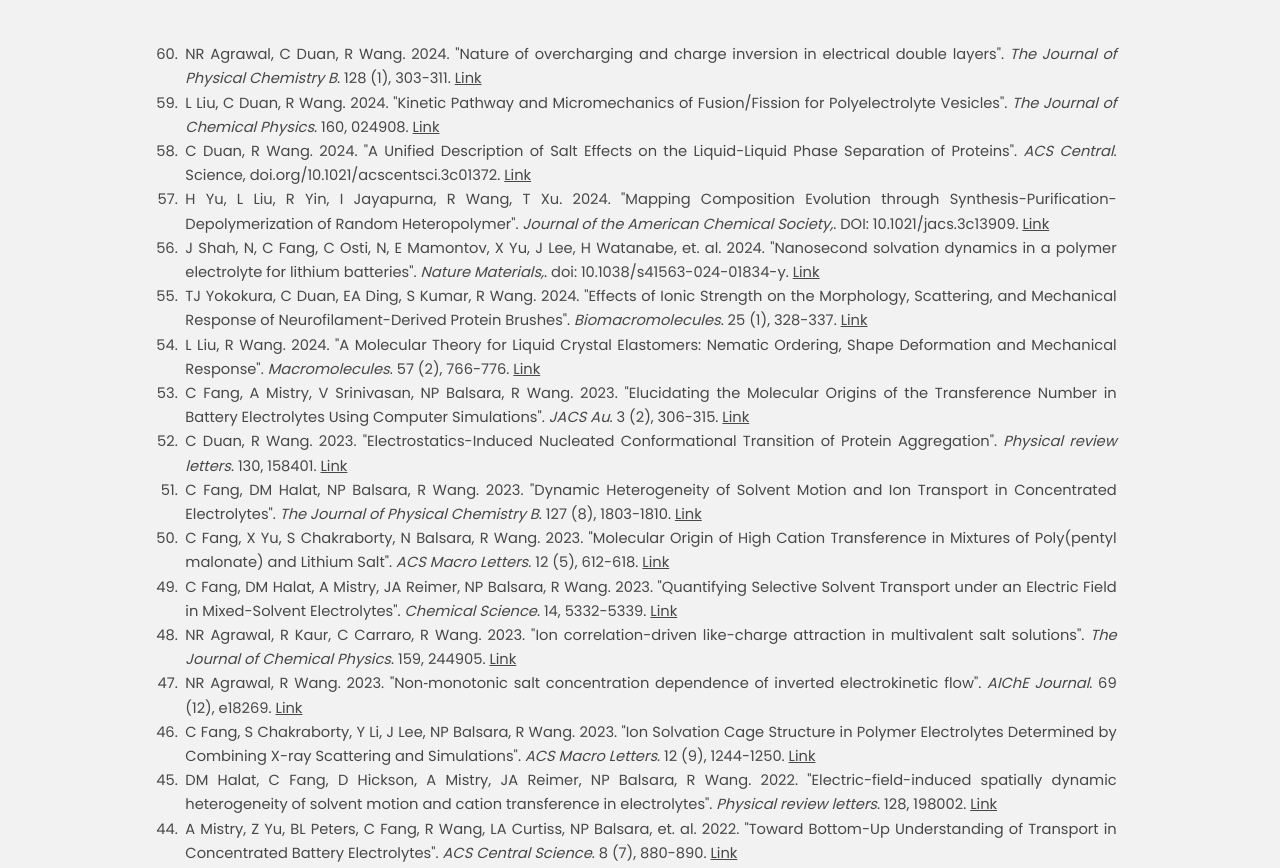
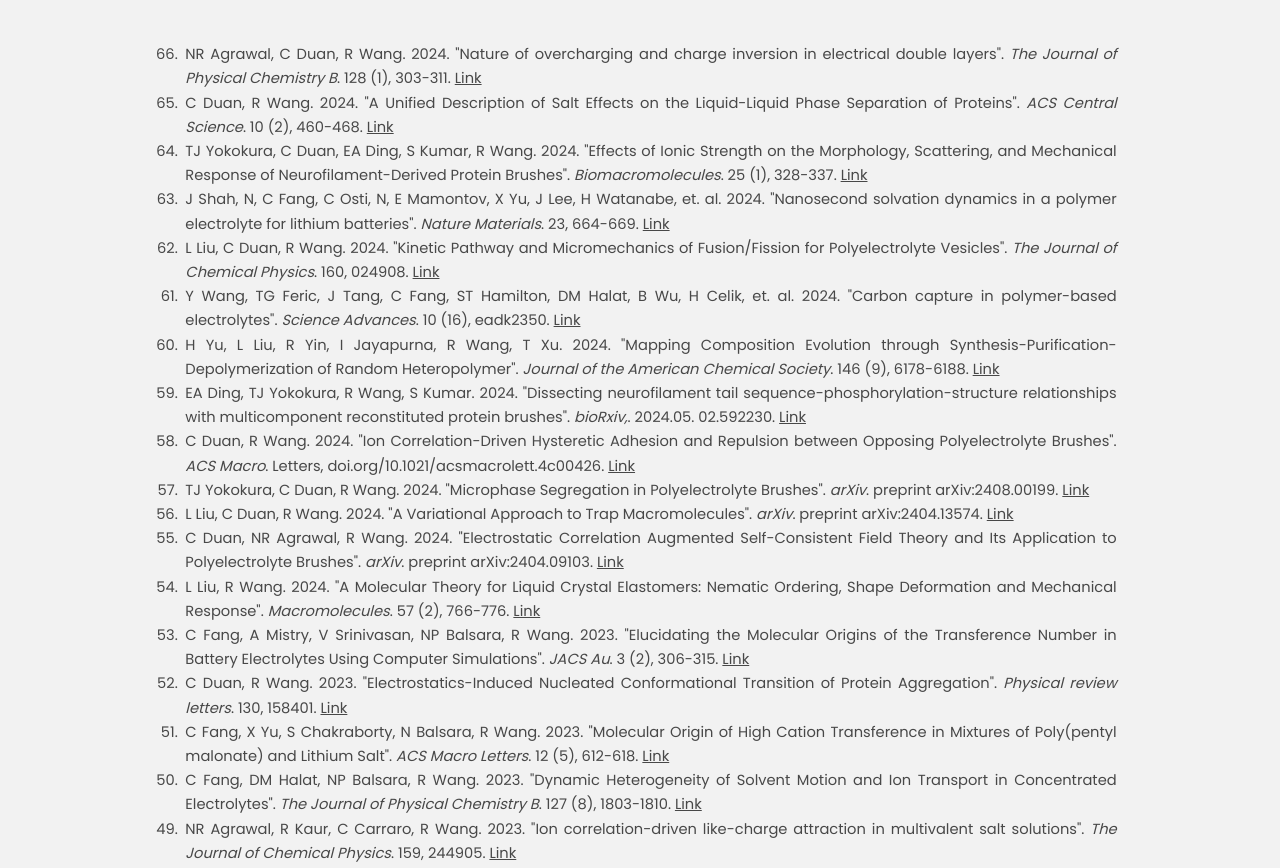
Before and after one commit to tyokokur/rwgrp, a plain HTML site: page publications.html in a window 1280 px wide. Shown: the part 198-1066 px from the top of the page. Drawn offline with Linux system fonts and the light colour scheme.

Commit message:
autocommit

```diff
--- a/publications.html
+++ b/publications.html
@@ -54,15 +54,27 @@
 
 <li>NR Agrawal, C Duan, R Wang. 2024. "Nature of overcharging and charge inversion in electrical double layers". <em>The Journal of Physical Chemistry B</em>. 128 (1), 303-311. <a href="https://scholar.google.com/citations?view_op=view_citation&hl=en&user=IdNvgY0AAAAJ&pagesize=100&citation_for_view=IdNvgY0AAAAJ:tkaPQYYpVKoC">Link</a></li>
 
+<li>C Duan, R Wang. 2024. "A Unified Description of Salt Effects on the Liquid-Liquid Phase Separation of Proteins". <em>ACS Central Science</em>. 10 (2), 460-468. <a href="https://scholar.google.com/citations?view_op=view_citation&hl=en&user=IdNvgY0AAAAJ&pagesize=100&citation_for_view=IdNvgY0AAAAJ:WqliGbK-hY8C">Link</a></li>
+
+<li>TJ Yokokura, C Duan, EA Ding, S Kumar, R Wang. 2024. "Effects of Ionic Strength on the Morphology, Scattering, and Mechanical Response of Neurofilament-Derived Protein Brushes". <em>Biomacromolecules</em>. 25 (1), 328-337. <a href="https://scholar.google.com/citations?view_op=view_citation&hl=en&user=IdNvgY0AAAAJ&pagesize=100&citation_for_view=IdNvgY0AAAAJ:UHK10RUVsp4C">Link</a></li>
+
+<li>J Shah, N, C Fang, C Osti, N, E Mamontov, X Yu, J Lee, H Watanabe, et. al. 2024. "Nanosecond solvation dynamics in a polymer electrolyte for lithium batteries". <em>Nature Materials</em>. 23, 664-669. <a href="https://scholar.google.com/citations?view_op=view_citation&hl=en&user=IdNvgY0AAAAJ&pagesize=100&citation_for_view=IdNvgY0AAAAJ:uLbwQdceFCQC">Link</a></li>
+
 <li>L Liu, C Duan, R Wang. 2024. "Kinetic Pathway and Micromechanics of Fusion/Fission for Polyelectrolyte Vesicles". <em>The Journal of Chemical Physics</em>. 160, 024908. <a href="https://scholar.google.com/citations?view_op=view_citation&hl=en&user=IdNvgY0AAAAJ&pagesize=100&citation_for_view=IdNvgY0AAAAJ:LjlpjdlvIbIC">Link</a></li>
 
-<li>C Duan, R Wang. 2024. "A Unified Description of Salt Effects on the Liquid-Liquid Phase Separation of Proteins". <em>ACS Central</em>. Science, doi.org/10.1021/acscentsci.3c01372. <a href="https://scholar.google.com/citations?view_op=view_citation&hl=en&user=IdNvgY0AAAAJ&pagesize=100&citation_for_view=IdNvgY0AAAAJ:WqliGbK-hY8C">Link</a></li>
+<li>Y Wang, TG Feric, J Tang, C Fang, ST Hamilton, DM Halat, B Wu, H Celik, et. al. 2024. "Carbon capture in polymer-based electrolytes". <em>Science Advances</em>. 10 (16), eadk2350. <a href="https://scholar.google.com/citations?view_op=view_citation&hl=en&user=IdNvgY0AAAAJ&pagesize=100&citation_for_view=IdNvgY0AAAAJ:NJ774b8OgUMC">Link</a></li>
 
-<li>H Yu, L Liu, R Yin, I Jayapurna, R Wang, T Xu. 2024. "Mapping Composition Evolution through Synthesis-Purification-Depolymerization of Random Heteropolymer". <em>Journal of the American Chemical Society,</em>. DOI: 10.1021/jacs.3c13909. <a href="https://scholar.google.com/citations?view_op=view_citation&hl=en&user=IdNvgY0AAAAJ&pagesize=100&citation_for_view=IdNvgY0AAAAJ:_Ybze24A_UAC">Link</a></li>
+<li>H Yu, L Liu, R Yin, I Jayapurna, R Wang, T Xu. 2024. "Mapping Composition Evolution through Synthesis-Purification-Depolymerization of Random Heteropolymer". <em>Journal of the American Chemical Society</em>. 146 (9), 6178-6188. <a href="https://scholar.google.com/citations?view_op=view_citation&hl=en&user=IdNvgY0AAAAJ&pagesize=100&citation_for_view=IdNvgY0AAAAJ:_Ybze24A_UAC">Link</a></li>
 
-<li>J Shah, N, C Fang, C Osti, N, E Mamontov, X Yu, J Lee, H Watanabe, et. al. 2024. "Nanosecond solvation dynamics in a polymer electrolyte for lithium batteries". <em>Nature Materials,</em>. doi: 10.1038/s41563-024-01834-y. <a href="https://scholar.google.com/citations?view_op=view_citation&hl=en&user=IdNvgY0AAAAJ&pagesize=100&citation_for_view=IdNvgY0AAAAJ:uLbwQdceFCQC">Link</a></li>
+<li>EA Ding, TJ Yokokura, R Wang, S Kumar. 2024. "Dissecting neurofilament tail sequence-phosphorylation-structure relationships with multicomponent reconstituted protein brushes". <em>bioRxiv,</em>. 2024.05. 02.592230. <a href="https://scholar.google.com/citations?view_op=view_citation&hl=en&user=IdNvgY0AAAAJ&pagesize=100&citation_for_view=IdNvgY0AAAAJ:tKAzc9rXhukC">Link</a></li>
 
-<li>TJ Yokokura, C Duan, EA Ding, S Kumar, R Wang. 2024. "Effects of Ionic Strength on the Morphology, Scattering, and Mechanical Response of Neurofilament-Derived Protein Brushes". <em>Biomacromolecules</em>. 25 (1), 328-337. <a href="https://scholar.google.com/citations?view_op=view_citation&hl=en&user=IdNvgY0AAAAJ&pagesize=100&citation_for_view=IdNvgY0AAAAJ:UHK10RUVsp4C">Link</a></li>
+<li>C Duan, R Wang. 2024. "Ion Correlation-Driven Hysteretic Adhesion and Repulsion between Opposing Polyelectrolyte Brushes". <em>ACS Macro</em>. Letters, doi.org/10.1021/acsmacrolett.4c00426. <a href="https://scholar.google.com/citations?view_op=view_citation&hl=en&user=IdNvgY0AAAAJ&pagesize=100&citation_for_view=IdNvgY0AAAAJ:ZfRJV9d4-WMC">Link</a></li>
+
+<li>TJ Yokokura, C Duan, R Wang. 2024. "Microphase Segregation in Polyelectrolyte Brushes". <em>arXiv</em>. preprint arXiv:2408.00199. <a href="https://scholar.google.com/citations?view_op=view_citation&hl=en&user=IdNvgY0AAAAJ&pagesize=100&citation_for_view=IdNvgY0AAAAJ:_Re3VWB3Y0AC">Link</a></li>
+
+<li>L Liu, C Duan, R Wang. 2024. "A Variational Approach to Trap Macromolecules". <em>arXiv</em>. preprint arXiv:2404.13574. <a href="https://scholar.google.com/citations?view_op=view_citation&hl=en&user=IdNvgY0AAAAJ&pagesize=100&citation_for_view=IdNvgY0AAAAJ:7T2F9Uy0os0C">Link</a></li>
+
+<li>C Duan, NR Agrawal, R Wang. 2024. "Electrostatic Correlation Augmented Self-Consistent Field Theory and Its Application to Polyelectrolyte Brushes". <em>arXiv</em>. preprint arXiv:2404.09103. <a href="https://scholar.google.com/citations?view_op=view_citation&hl=en&user=IdNvgY0AAAAJ&pagesize=100&citation_for_view=IdNvgY0AAAAJ:kzcrU_BdoSEC">Link</a></li>
 
 <li>L Liu, R Wang. 2024. "A Molecular Theory for Liquid Crystal Elastomers: Nematic Ordering, Shape Deformation and Mechanical Response". <em>Macromolecules</em>. 57 (2), 766-776. <a href="https://scholar.google.com/citations?view_op=view_citation&hl=en&user=IdNvgY0AAAAJ&pagesize=100&citation_for_view=IdNvgY0AAAAJ:1yQoGdGgb4wC">Link</a></li>
 
@@ -70,13 +82,13 @@
 
 <li>C Duan, R Wang. 2023. "Electrostatics-Induced Nucleated Conformational Transition of Protein Aggregation". <em>Physical review letters</em>. 130, 158401. <a href="https://scholar.google.com/citations?view_op=view_citation&hl=en&user=IdNvgY0AAAAJ&pagesize=100&citation_for_view=IdNvgY0AAAAJ:SdhP9T11ey4C">Link</a></li>
 
+<li>C Fang, X Yu, S Chakraborty, N Balsara, R Wang. 2023. "Molecular Origin of High Cation Transference in Mixtures of Poly(pentyl malonate) and Lithium Salt". <em>ACS Macro Letters</em>. 12 (5), 612-618. <a href="https://scholar.google.com/citations?view_op=view_citation&hl=en&user=IdNvgY0AAAAJ&pagesize=100&citation_for_view=IdNvgY0AAAAJ:eq2jaN3J8jMC">Link</a></li>
+
 <li>C Fang, DM Halat, NP Balsara, R Wang. 2023. "Dynamic Heterogeneity of Solvent Motion and Ion Transport in Concentrated Electrolytes". <em>The Journal of Physical Chemistry B</em>. 127 (8), 1803-1810. <a href="https://scholar.google.com/citations?view_op=view_citation&hl=en&user=IdNvgY0AAAAJ&pagesize=100&citation_for_view=IdNvgY0AAAAJ:9vf0nzSNQJEC">Link</a></li>
 
-<li>C Fang, X Yu, S Chakraborty, N Balsara, R Wang. 2023. "Molecular Origin of High Cation Transference in Mixtures of Poly(pentyl malonate) and Lithium Salt". <em>ACS Macro Letters</em>. 12 (5), 612-618. <a href="https://scholar.google.com/citations?view_op=view_citation&hl=en&user=IdNvgY0AAAAJ&pagesize=100&citation_for_view=IdNvgY0AAAAJ:eq2jaN3J8jMC">Link</a></li>
+<li>NR Agrawal, R Kaur, C Carraro, R Wang. 2023. "Ion correlation-driven like-charge attraction in multivalent salt solutions". <em>The Journal of Chemical Physics</em>. 159, 244905. <a href="https://scholar.google.com/citations?view_op=view_citation&hl=en&user=IdNvgY0AAAAJ&pagesize=100&citation_for_view=IdNvgY0AAAAJ:JQOojiI6XY0C">Link</a></li>
 
 <li>C Fang, DM Halat, A Mistry, JA Reimer, NP Balsara, R Wang. 2023. "Quantifying Selective Solvent Transport under an Electric Field in Mixed-Solvent Electrolytes". <em>Chemical Science</em>. 14, 5332-5339. <a href="https://scholar.google.com/citations?view_op=view_citation&hl=en&user=IdNvgY0AAAAJ&pagesize=100&citation_for_view=IdNvgY0AAAAJ:5awf1xo2G04C">Link</a></li>
-
-<li>NR Agrawal, R Kaur, C Carraro, R Wang. 2023. "Ion correlation-driven like-charge attraction in multivalent salt solutions". <em>The Journal of Chemical Physics</em>. 159, 244905. <a href="https://scholar.google.com/citations?view_op=view_citation&hl=en&user=IdNvgY0AAAAJ&pagesize=100&citation_for_view=IdNvgY0AAAAJ:JQOojiI6XY0C">Link</a></li>
 
 <li>NR Agrawal, R Wang. 2023. "Non‐monotonic salt concentration dependence of inverted electrokinetic flow". <em>AIChE Journal</em>. 69 (12), e18269. <a href="https://scholar.google.com/citations?view_op=view_citation&hl=en&user=IdNvgY0AAAAJ&pagesize=100&citation_for_view=IdNvgY0AAAAJ:PR6Y55bgFSsC">Link</a></li>
 
@@ -86,25 +98,25 @@
 
 <li>A Mistry, Z Yu, BL Peters, C Fang, R Wang, LA Curtiss, NP Balsara, et. al. 2022. "Toward Bottom-Up Understanding of Transport in Concentrated Battery Electrolytes". <em>ACS Central Science</em>. 8 (7), 880-890. <a href="https://scholar.google.com/citations?view_op=view_citation&hl=en&user=IdNvgY0AAAAJ&pagesize=100&citation_for_view=IdNvgY0AAAAJ:kRWSkSYxWN8C">Link</a></li>
 
+<li>NR Agrawal, R Wang. 2022. "Electrostatic Correlation Induced Ion Condensation and Charge Inversion in Multivalent Electrolytes". <em>Journal of Chemical Theory and Computation</em>. 18 (10), 6271-6280. <a href="https://scholar.google.com/citations?view_op=view_citation&hl=en&user=IdNvgY0AAAAJ&pagesize=100&citation_for_view=IdNvgY0AAAAJ:HE397vMXCloC">Link</a></li>
+
 <li>X Yu, ZJ Hoffman, J Lee, C Fang, LA Gido, V Patel, HB Eitouni, R Wang, et. al. 2022. "A Practical Polymer Electrolyte for Lithium and Sodium Batteries: Poly(pentyl malonate)". <em>ACS Energy Letters</em>. 7, 3791-3797. <a href="https://scholar.google.com/citations?view_op=view_citation&hl=en&user=IdNvgY0AAAAJ&pagesize=100&citation_for_view=IdNvgY0AAAAJ:WA5NYHcadZ8C">Link</a></li>
 
 <li>NR Agrawal, R Wang. 2022. "Self-Consistent Description of Vapor-Liquid Interface in Ionic Fluids". <em>Physical review letters</em>. 129 (22-23), 228001. <a href="https://scholar.google.com/citations?view_op=view_citation&hl=en&user=IdNvgY0AAAAJ&pagesize=100&citation_for_view=IdNvgY0AAAAJ:_B80troHkn4C">Link</a></li>
 
 <li>H Xu, S Ma, Y Hou, Q Zhang, R Wang, Y Luo, X Gao. 2022. "Machine learning-assisted identification of copolymer microstructures based on microscopic images". <em>ACS Applied Materials & Interfaces</em>. 14 (41), 47157-47166. <a href="https://scholar.google.com/citations?view_op=view_citation&hl=en&user=IdNvgY0AAAAJ&pagesize=100&citation_for_view=IdNvgY0AAAAJ:Mojj43d5GZwC">Link</a></li>
 
-<li>NR Agrawal, R Wang. 2022. "Electrostatic Correlation Induced Ion Condensation and Charge Inversion in Multivalent Electrolytes". <em>Journal of Chemical Theory and Computation</em>. 18 (10), 6271-6280. <a href="https://scholar.google.com/citations?view_op=view_citation&hl=en&user=IdNvgY0AAAAJ&pagesize=100&citation_for_view=IdNvgY0AAAAJ:HE397vMXCloC">Link</a></li>
-
 <li>C Duan, W Li, R Wang. 2022. "Stable Vesicles Formed by a Single Polyelectrolyte in Salt Solutions". <em>Macromolecules</em>. 55 (3), 906-913. <a href="https://scholar.google.com/citations?view_op=view_citation&hl=en&user=IdNvgY0AAAAJ&pagesize=100&citation_for_view=IdNvgY0AAAAJ:eJXPG6dFmWUC">Link</a></li>
 
 <li>L Liu, C Duan, R Wang. 2022. "Theory of polymers in poor solvents: Inter-chain interaction, second virial coefficient, and Θ point". <em>Polymer</em>. 258, 125312. <a href="https://scholar.google.com/citations?view_op=view_citation&hl=en&user=IdNvgY0AAAAJ&pagesize=100&citation_for_view=IdNvgY0AAAAJ:olpn-zPbct0C">Link</a></li>
 
+<li>C Duan, R Wang. 2022. "Association of two polyelectrolytes in salt solutions". <em>Soft Matter</em>. 18, 6934-6941. <a href="https://scholar.google.com/citations?view_op=view_citation&hl=en&user=IdNvgY0AAAAJ&pagesize=100&citation_for_view=IdNvgY0AAAAJ:1qzjygNMrQYC">Link</a></li>
+
 <li>J Im, DM Halat, C Fang, DT Hickson, R Wang, NP Balsara, JA Reimer. 2022. "Understanding the Solvation Structure of Li-Ion Battery Electrolytes Using DFT-Based Computation and 1H NMR Spectroscopy". <em>The Journal of Physical Chemistry B</em>. 126 (47), 9893-9990. <a href="https://scholar.google.com/citations?view_op=view_citation&hl=en&user=IdNvgY0AAAAJ&pagesize=100&citation_for_view=IdNvgY0AAAAJ:AXPGKjj_ei8C">Link</a></li>
 
-<li>C Duan, R Wang. 2022. "Association of two polyelectrolytes in salt solutions". <em>Soft Matter</em>. 18, 6934-6941. <a href="https://scholar.google.com/citations?view_op=view_citation&hl=en&user=IdNvgY0AAAAJ&pagesize=100&citation_for_view=IdNvgY0AAAAJ:1qzjygNMrQYC">Link</a></li>
+<li>WS Loo, C Fang, NP Balsara, R Wang. 2021. "Uncovering Local Correlations in Polymer Electrolytes by X‑ray Scattering and Molecular Dynamics Simulations". <em>Macromolecules</em>. 54 (14), 6639-6648. <a href="https://scholar.google.com/citations?view_op=view_citation&hl=en&user=IdNvgY0AAAAJ&pagesize=100&citation_for_view=IdNvgY0AAAAJ:LPZeul_q3PIC">Link</a></li>
 
 <li>C Fang, WS Loo, R Wang. 2021. "Salt activity coefficient and chain statistics in poly (ethylene oxide)-based electrolytes". <em>Macromolecules</em>. 54 (6), 2873-2881. <a href="https://scholar.google.com/citations?view_op=view_citation&hl=en&user=IdNvgY0AAAAJ&pagesize=100&citation_for_view=IdNvgY0AAAAJ:WbkHhVStYXYC">Link</a></li>
-
-<li>WS Loo, C Fang, NP Balsara, R Wang. 2021. "Uncovering Local Correlations in Polymer Electrolytes by X‑ray Scattering and Molecular Dynamics Simulations". <em>Macromolecules</em>. 54 (14), 6639-6648. <a href="https://scholar.google.com/citations?view_op=view_citation&hl=en&user=IdNvgY0AAAAJ&pagesize=100&citation_for_view=IdNvgY0AAAAJ:LPZeul_q3PIC">Link</a></li>
 
 <li>A Arora, TS Lin, HK Beech, H Mochigase, R Wang, BD Olsen. 2020. "Fracture of polymer networks containing topological defects". <em>Macromolecules</em>. 53 (17), 7346-7355. <a href="https://scholar.google.com/citations?view_op=view_citation&hl=en&user=IdNvgY0AAAAJ&pagesize=100&citation_for_view=IdNvgY0AAAAJ:OU6Ihb5iCvQC">Link</a></li>
 
@@ -140,11 +152,11 @@
 
 <li>K Kawamoto, M Zhong, R Wang, BD Olsen, JA Johnson. 2015. "Loops versus branch functionality in model click hydrogels". <em>Macromolecules</em>. 48 (24), 8980-8988. <a href="https://scholar.google.com/citations?view_op=view_citation&hl=en&user=IdNvgY0AAAAJ&pagesize=100&citation_for_view=IdNvgY0AAAAJ:SP6oXDckpogC">Link</a></li>
 
-<li>R Wang, ZG Wang. 2015. "On the theoretical description of weakly charged surfaces". <em>The Journal of Chemical Physics</em>. 142 (10). <a href="https://scholar.google.com/citations?view_op=view_citation&hl=en&user=IdNvgY0AAAAJ&pagesize=100&citation_for_view=IdNvgY0AAAAJ:vRqMK49ujn8C">Link</a></li>
+<li>R Wang, ZG Wang. 2015. "On the theoretical description of weakly charged surfaces". <em>The Journal of chemical physics</em>. 142 (10). <a href="https://scholar.google.com/citations?view_op=view_citation&hl=en&user=IdNvgY0AAAAJ&pagesize=100&citation_for_view=IdNvgY0AAAAJ:vRqMK49ujn8C">Link</a></li>
 
 <li>R Wang, ZG Wang. 2014. "Theory of polymer chains in poor solvent: Single-chain structure, solution thermodynamics, and θ point". <em>Macromolecules</em>. 47 (12), 4094-4102. <a href="https://scholar.google.com/citations?view_op=view_citation&hl=en&user=IdNvgY0AAAAJ&pagesize=100&citation_for_view=IdNvgY0AAAAJ:K3LRdlH-MEoC">Link</a></li>
 
-<li>R Wang, ZG Wang. 2014. "Continuous self-energy of ions at the dielectric interface". <em>Physical Review Letters</em>. 112 (13), 136101. <a href="https://scholar.google.com/citations?view_op=view_citation&hl=en&user=IdNvgY0AAAAJ&pagesize=100&citation_for_view=IdNvgY0AAAAJ:4fKUyHm3Qg0C">Link</a></li>
+<li>R Wang, ZG Wang. 2014. "Continuous self-energy of ions at the dielectric interface". <em>Physical review letters</em>. 112 (13), 136101. <a href="https://scholar.google.com/citations?view_op=view_citation&hl=en&user=IdNvgY0AAAAJ&pagesize=100&citation_for_view=IdNvgY0AAAAJ:4fKUyHm3Qg0C">Link</a></li>
 
 <li>R Wang, ZG Wang. 2013. "Effects of image charges on double layer structure and forces". <em>The Journal of chemical physics</em>. 139 (12). <a href="https://scholar.google.com/citations?view_op=view_citation&hl=en&user=IdNvgY0AAAAJ&pagesize=100&citation_for_view=IdNvgY0AAAAJ:tOudhMTPpwUC">Link</a></li>
 
@@ -173,7 +185,6 @@
 <li>R Wang, Y Luo, B Li, X Sun, S Zhu. 2006. "Design and control of copolymer composition distribution in living radical polymerization using semi‐batch feeding policies: a model simulation". <em>Macromolecular theory and simulations</em>. 15 (4), 356-368. <a href="https://scholar.google.com/citations?view_op=view_citation&hl=en&user=IdNvgY0AAAAJ&pagesize=100&citation_for_view=IdNvgY0AAAAJ:sSrBHYA8nusC">Link</a></li>
 
 
-
 							</ol>
 						</div>
 					</div>
```
